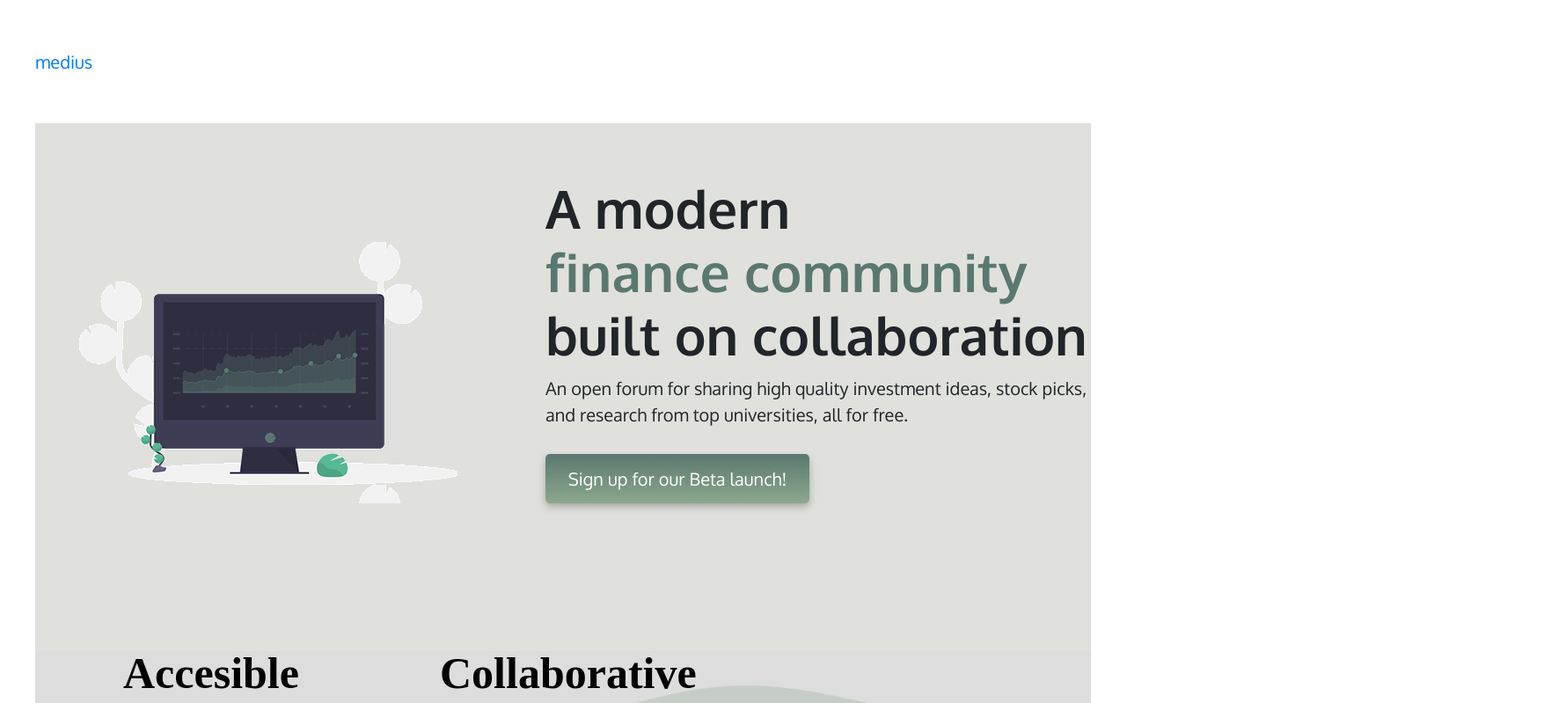
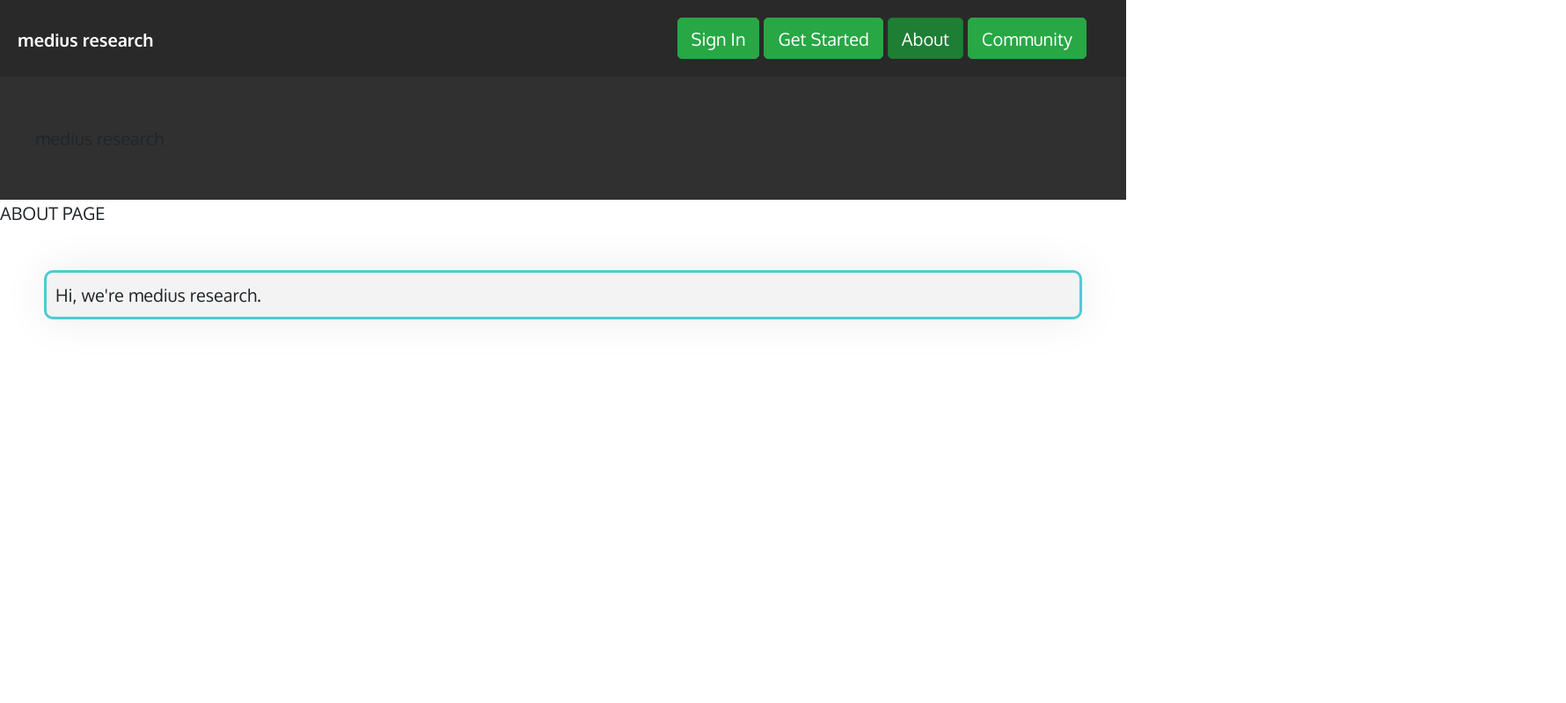
Before and after one commit to Medius-Research-Website/medius-frontend, a React (Create React App) app: page /about in a window 1280 px wide. Shown: the top 799 px of the page at 88% size, 1780 px wide, since content can reach past the window. Built offline with nearby package versions, Linux system fonts and the light colour scheme.

Commit message:
removed border, changed header on main page

```diff
--- a/src/App.jsx
+++ b/src/App.jsx
@@ -17,7 +17,7 @@ function App() {
     <Router>
       <div>
         {/* <Navbar /> */}
-          <Route path="/" component={home} />
+          <Route exact path="/" component={home} />
           <Route exact path="/about" component={about} />
           <PrivateRoute exact path="/userprofile" component={userprofile} />
           <Route exact path="/signup" component={Signup} />
--- a/src/components/css_files/home.css
+++ b/src/components/css_files/home.css
@@ -107,6 +107,8 @@ span1 {
     justify-content: space-between;
     align-items: center;
     height: 140px;
+    padding-left: 40px;
+    background-color: #303030;;
 }
 
 .container {
@@ -120,7 +122,7 @@ span1 {
 
 
 .full-height-grow {
-    padding: 0 40px;
+    padding: 0px;
     margin: 0 auto;
     /* max-width: 1200px; */
     width: 100%;
@@ -220,8 +222,6 @@ b {
 }
 
 #access {
-    font-family: 'Nexa';
-    font-style: normal;
     font-weight: bold;
     font-size: 50px;
     line-height: 50px;
@@ -235,7 +235,6 @@ b {
 }
 
 #collaborate {
-    font-family: 'Nexa Bold';
     font-style: normal;
     font-weight: bold;
     font-size: 50px;
@@ -250,7 +249,6 @@ b {
 }
 
 #reliable {
-    font-family: Nexa Bold;
     font-style: normal;
     font-weight: bold;
     font-size: 50px;
@@ -263,3 +261,8 @@ b {
     left: 340px;
     top: 1010px;
 }
+
+a {
+    font-weight: bolder;
+    color: white;
+}
--- /dev/null
+++ b/src/components/css_files/landingpage.css
@@ -0,0 +1,9 @@
+* {
+    font-family: 'Oxygen', sans-serif;
+    /* background-color: #E0E1DD;  */
+    box-sizing: border-box;
+}
+
+feed {
+    background-image: url(./images/green_bg.png);
+}
--- a/src/components/css_files/navbar.css
+++ b/src/components/css_files/navbar.css
@@ -5,8 +5,10 @@
 .navbar {
     font-family: 'Oxygen', sans-serif;
     background-color: #292929;
-    flex: right;
+    display: flex;
+    justify-content: space-between;
 }
+
 nav.navbar{
     background-color: #292929;
     color: rgb(253, 253, 253);
@@ -29,7 +31,6 @@ background-color: #292929;
 .navbar-default .navbar-nav > li > a {
     color: white;
     background-color: #292929;
-
 }
 
 .navbar-default .navbar-brand {
@@ -62,8 +63,13 @@ background-color: transparent;
 
 .nav .open > a:hover{
     background-color: #292929;
+    text-decoration: none;
 }
 
 .btn {
-    background-color:  #7988E4;
+    /* background-color:  #7988E4; */
 }
+
+a:hover {
+    text-decoration: none;
+}
--- a/src/components/home.jsx
+++ b/src/components/home.jsx
@@ -23,6 +23,7 @@ class home extends Component {
   };
 
   render() {
+    console.log("rendering home page");
     return (
       // <div class="container full-height-grow">
       <div className="full-height-grow">
```
Lines whose indentation alone changed are shown as unchanged.
